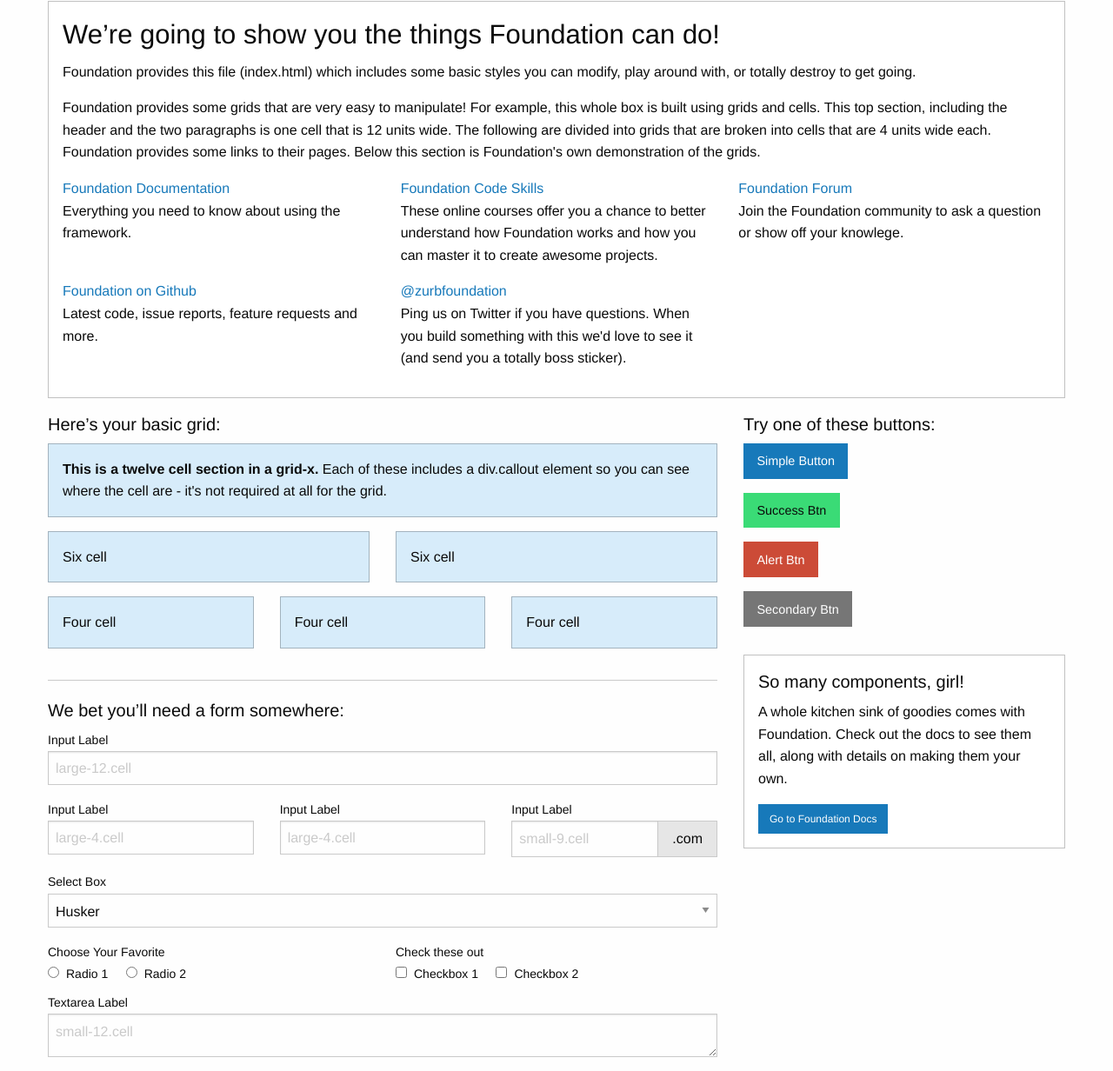
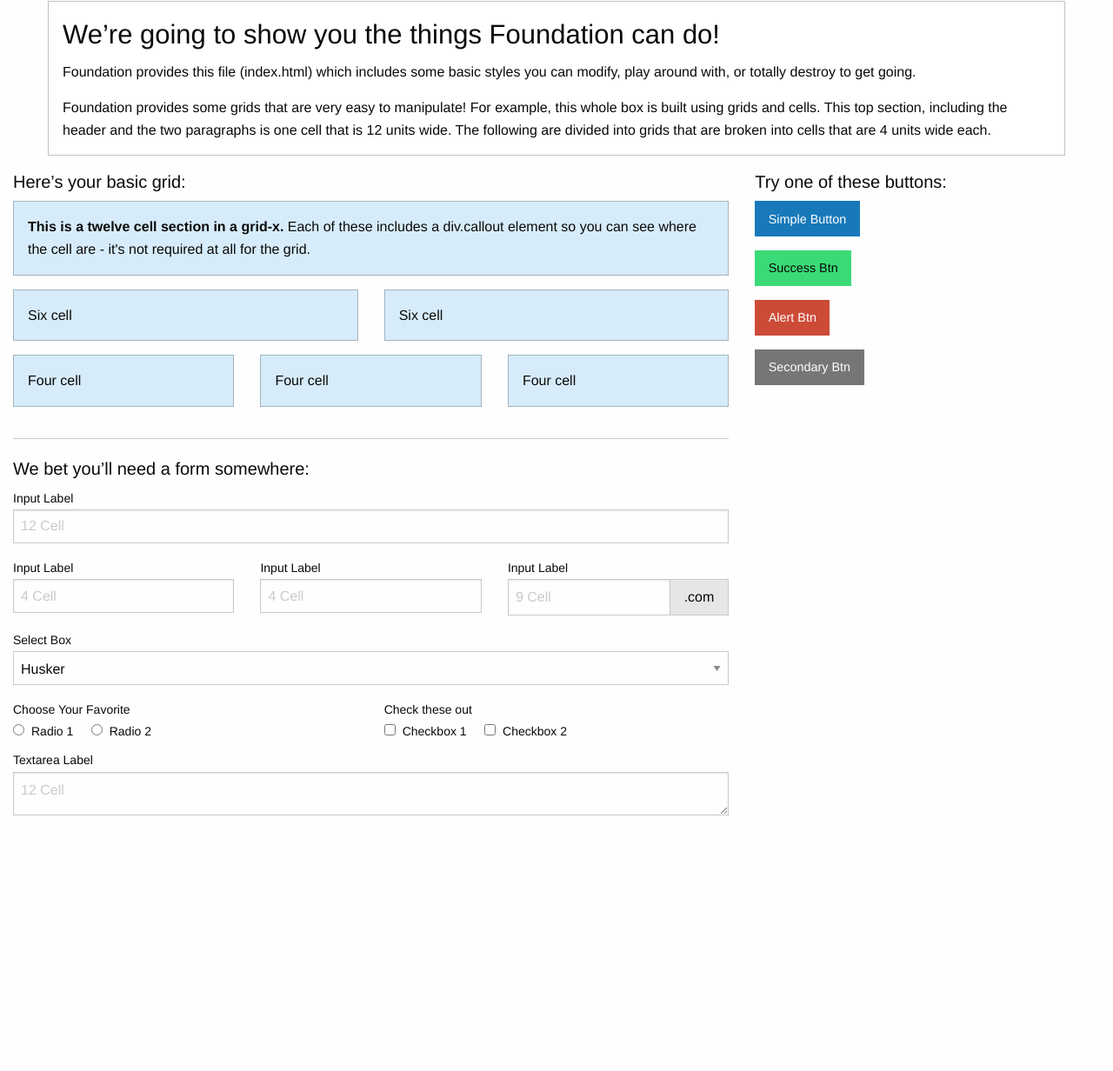
Before and after one commit to dereksong01/Astro0, a plain HTML site: page index.html in a window 1280 px wide. Shown: the part 74-1306 px from the top of the page at 87% size. After the commit the page ends 1028 px from the top, so only its background shows below. Drawn offline with Linux system fonts and the light colour scheme.

Commit message:
clean up

```diff
--- a/index.html
+++ b/index.html
@@ -21,25 +21,7 @@
           <div class="callout">
             <h3>We&rsquo;re going to show you the things Foundation can do! </h3>
             <p>Foundation provides this file (index.html) which includes some basic styles you can modify, play around with, or totally destroy to get going.</p>
-            <p>Foundation provides some grids that are very easy to manipulate! For example, this whole box is built using grids and cells. This top section, including the header and the two paragraphs is one cell that is 12 units wide. The following are divided into grids that are broken into cells that are 4 units wide each. Foundation provides some links to their pages. Below this section is Foundation's own demonstration of the grids.</p>
-            <div class="grid-x grid-padding-x">
-              <div class="large-4 medium-4 cell">
-                <p><a href="http://foundation.zurb.com/docs">Foundation Documentation</a><br />Everything you need to know about using the framework.</p>
-              </div>
-              <div class="large-4 medium-4 cell">
-                <p><a href="http://zurb.com/university/code-skills">Foundation Code Skills</a><br />These online courses offer you a chance to better understand how Foundation works and how you can master it to create awesome projects.</p>
-              </div>
-              <div class="large-4 medium-4 cell">
-                <p><a href="http://foundation.zurb.com/forum">Foundation Forum</a><br />Join the Foundation community to ask a question or show off your knowlege.</p>
-              </div>
-            </div>
-            <div class="grid-x grid-padding-x">
-              <div class="large-4 medium-4 medium-push-2 cell">
-                <p><a href="http://github.com/zurb/foundation">Foundation on Github</a><br />Latest code, issue reports, feature requests and more.</p>
-              </div>
-              <div class="large-4 medium-4 medium-pull-2 cell">
-                <p><a href="https://twitter.com/ZURBfoundation">@zurbfoundation</a><br />Ping us on Twitter if you have questions. When you build something with this we'd love to see it (and send you a totally boss sticker).</p>
-              </div>
+            <p>Foundation provides some grids that are very easy to manipulate! For example, this whole box is built using grids and cells. This top section, including the header and the two paragraphs is one cell that is 12 units wide. The following are divided into grids that are broken into cells that are 4 units wide each. </p>
             </div>
           </div>
         </div>
@@ -94,23 +76,23 @@
             <div class="grid-x grid-padding-x">
               <div class="large-12 cell">
                 <label>Input Label</label>
-                <input type="text" placeholder="large-12.cell" />
+                <input type="text" placeholder="12 Cell" />
               </div>
             </div>
             <div class="grid-x grid-padding-x">
               <div class="large-4 medium-4 cell">
                 <label>Input Label</label>
-                <input type="text" placeholder="large-4.cell" />
+                <input type="text" placeholder="4 Cell" />
               </div>
               <div class="large-4 medium-4 cell">
                 <label>Input Label</label>
-                <input type="text" placeholder="large-4.cell" />
+                <input type="text" placeholder="4 Cell" />
               </div>
               <div class="large-4 medium-4 cell">
                 <div class="grid-x">
                   <label>Input Label</label>
                   <div class="input-group">
-                    <input type="text" placeholder="small-9.cell" class="input-group-field" />
+                    <input type="text" placeholder="9 Cell" class="input-group-field" />
                     <span class="input-group-label">.com</span>
                   </div>
                 </div>
@@ -142,7 +124,7 @@
             <div class="grid-x grid-padding-x">
               <div class="large-12 cell">
                 <label>Textarea Label</label>
-                <textarea placeholder="small-12.cell"></textarea>
+                <textarea placeholder="12 Cell"></textarea>
               </div>
             </div>
           </form>
@@ -154,11 +136,6 @@
           <a href="#" class="success button">Success Btn</a><br/>
           <a href="#" class="alert button">Alert Btn</a><br/>
           <a href="#" class="secondary button">Secondary Btn</a></p>
-          <div class="callout">
-            <h5>So many components, girl!</h5>
-            <p>A whole kitchen sink of goodies comes with Foundation. Check out the docs to see them all, along with details on making them your own.</p>
-            <a href="http://foundation.zurb.com/sites/docs/" class="small button">Go to Foundation Docs</a>
-          </div>
         </div>
       </div>
     </div>
```
